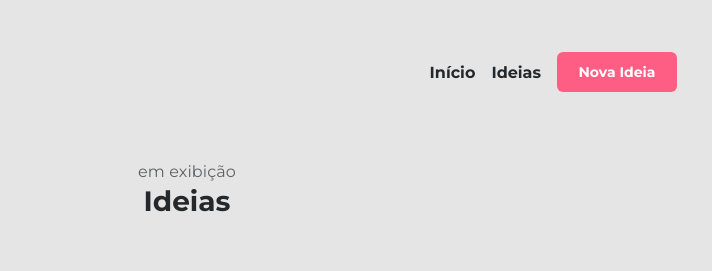
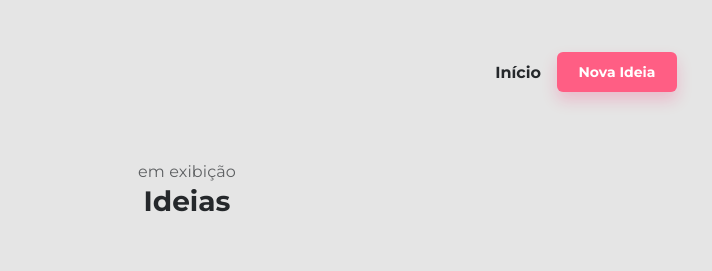
Before and after one commit to Nardogomes/casacriativa, a plain HTML site: page ideias.html in a window 1280 px wide. Shown: the top 271 px of the page, 453-1165 px from the left. Drawn offline with Linux system fonts and the light colour scheme.

Commit message:
Ajustando regras de css

```diff
--- a/ideias.html
+++ b/ideias.html
@@ -12,8 +12,7 @@
                 <img src="logo.png" alt="Imagem do logo">
                 <nav>
                     <li><a href="index.html">Início</a></li>
-                    <li><a href="#">Ideias</a></li>
-                    <li><a href="#" onclick="onOff()">Nova Ideia</a></li>
+                    <li><a class="button" href="#" onclick="onOff()">Nova Ideia</a></li>
                 </nav>
             </header>
             <section id="title">
--- a/style.css
+++ b/style.css
@@ -19,14 +19,22 @@ a {
 .button {
     background: #ff5e84;
     color: white;
-    width: 150px;
+    width: 120px;
     height: 40px;
     border-radius: 6px;
+    font-size: 14px;
+    font-weight: bold;
+
+    display: flex;
+    align-items: center;
+    justify-content: center;
+
     box-shadow: 0px 8px 16px rgba(255, 0, 92, 0.19);
 }
 
 .button:hover {
     text-decoration: none;
+    background-color: #349dee;
 }
 
 /* Padrão */
@@ -129,7 +137,7 @@ footer {
     transition: 400ms;
 }
 
-modal.addScroll {
+#modal.addScroll {
     overflow: auto;
 }
 
@@ -254,28 +262,12 @@ form button:hover {
     color: #25282b;
 }
 
+#page-ideas nav li a.button {
+    color: white;
+}
+
 #page-ideas nav li:last-child {
     margin: 0;
-}
-
-#page-ideas nav li:last-child a {
-    font-size: 14px;
-    font-weight: bold;
-    width: 120px;
-    height: 40px;
-    color: white;
-    background-color: #ff5e84;
-
-    display: flex;
-    align-items: center;
-    justify-content: center;
-
-    border-radius: 6px;
-}
-
-#page-ideas nav li:last-child a:hover {
-    background-color: #349dee;
-    text-decoration: none;
 }
 
 section#title {
```
